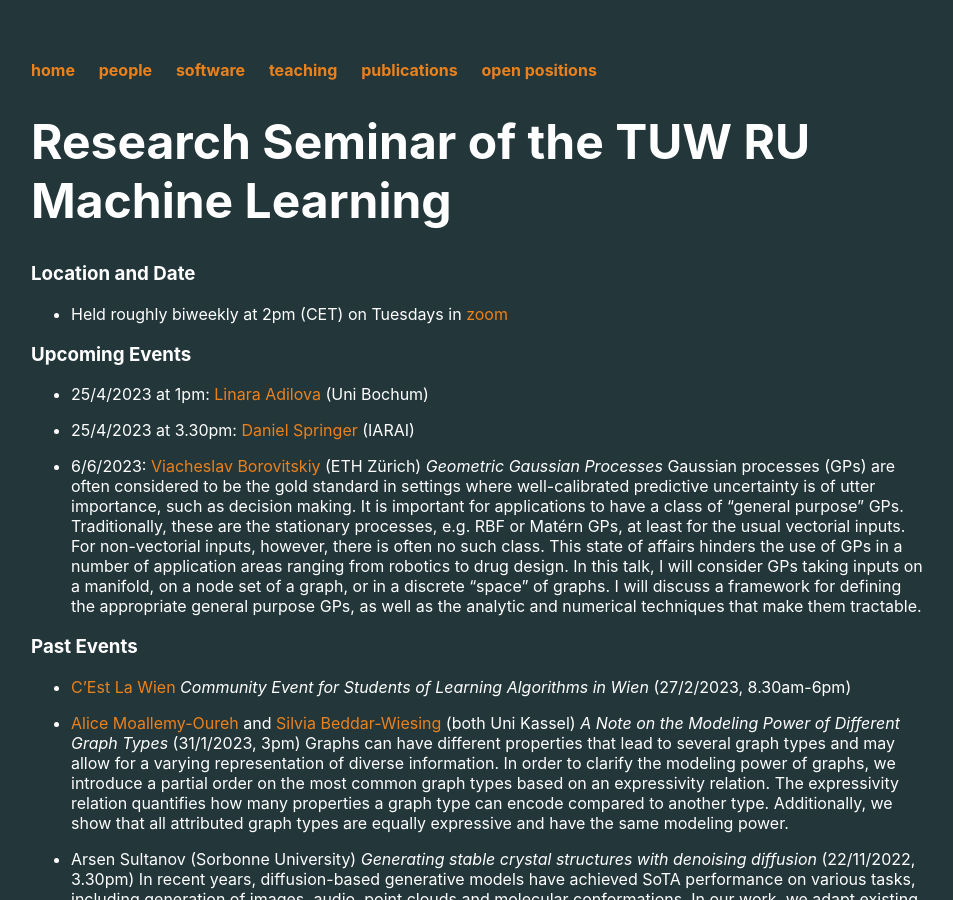
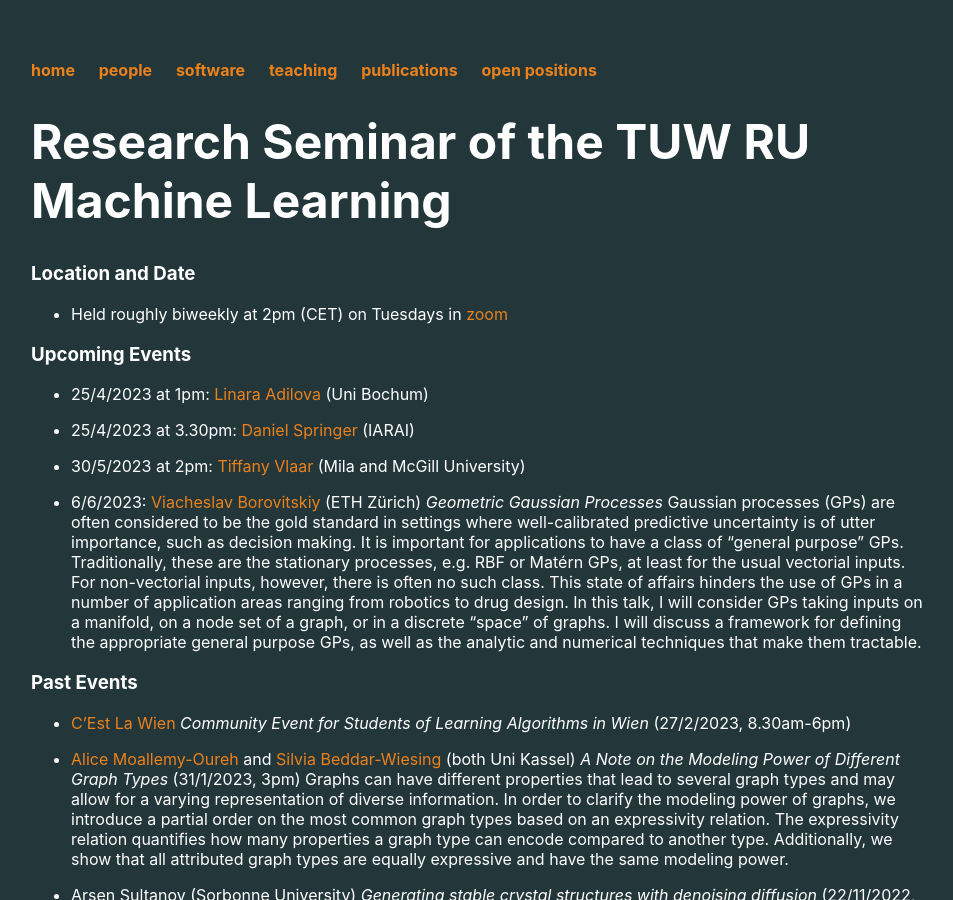
Before and after one commit to ml-tuw/ml-tuw.github.io, a Jekyll site: the page built from ruml_seminar/index.md, in a window 1280 px wide and 900 px high. Shown: the whole window, without its empty margins (161-1114 px from the left). Built offline with Jekyll 4.4.1, drawn with Linux system fonts in a browser that asks for light colours.

Commit message:
talks updated

```diff
--- a/ruml_seminar/index.md
+++ b/ruml_seminar/index.md
@@ -16,6 +16,8 @@ title: Research Seminar of the TUW RU Machine Learning
 - 25/4/2023 at 1pm: [Linara Adilova](https://informatik.rub.de/ml/personen/adilova/) (Uni Bochum)
 
 - 25/4/2023 at 3.30pm: [Daniel Springer](https://www.iarai.ac.at/people/daniel/) (IARAI)
+
+- 30/5/2023 at 2pm: [Tiffany Vlaar](https://tiffanyvlaar.github.io/) (Mila and McGill University)
 
 - 6/6/2023: [Viacheslav Borovitskiy](https://vab.im/) (ETH Zürich) _Geometric Gaussian Processes_
 Gaussian processes (GPs) are often considered to be the gold standard in settings where well-calibrated predictive uncertainty is of utter importance, such as decision making.
```
